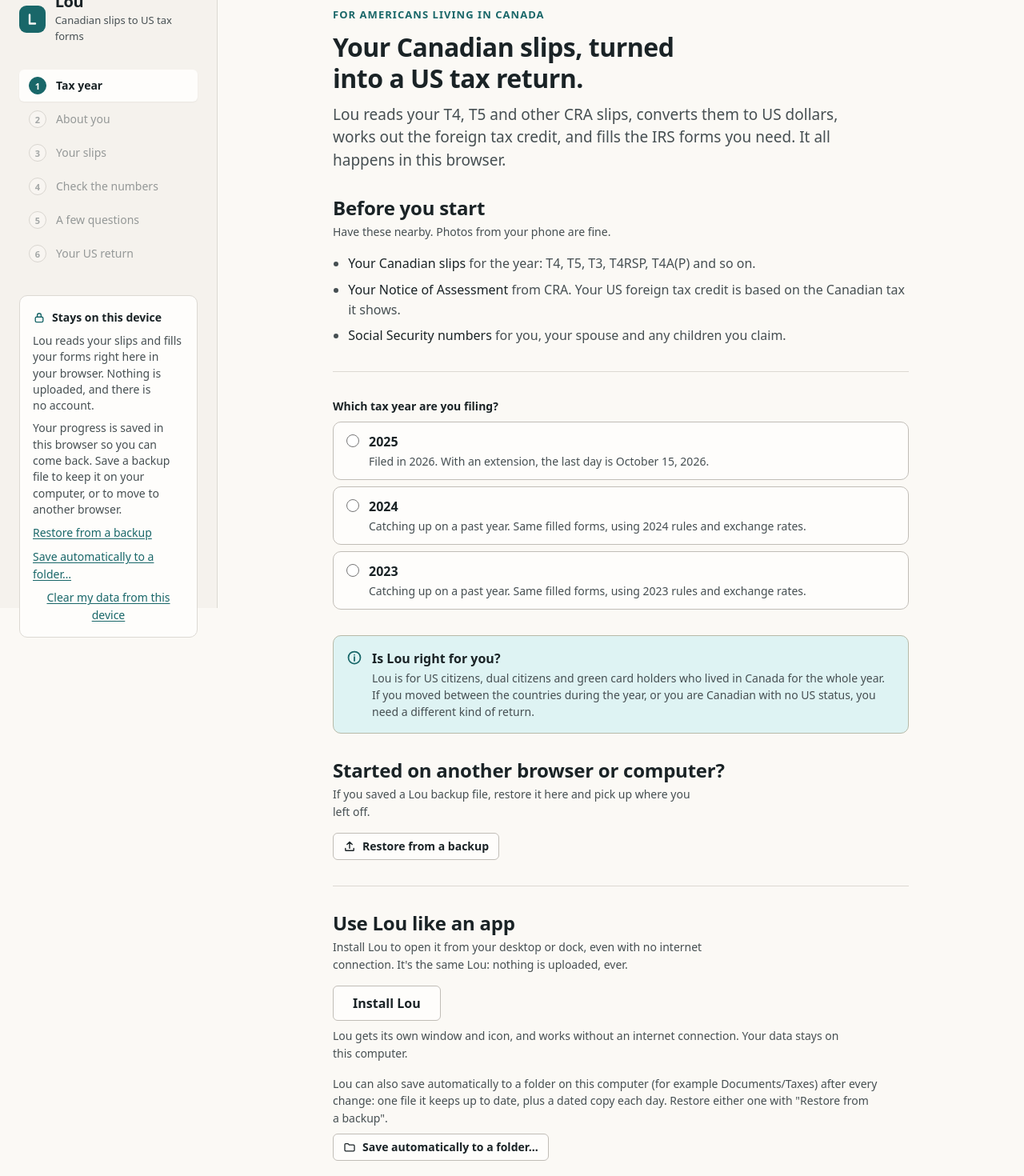
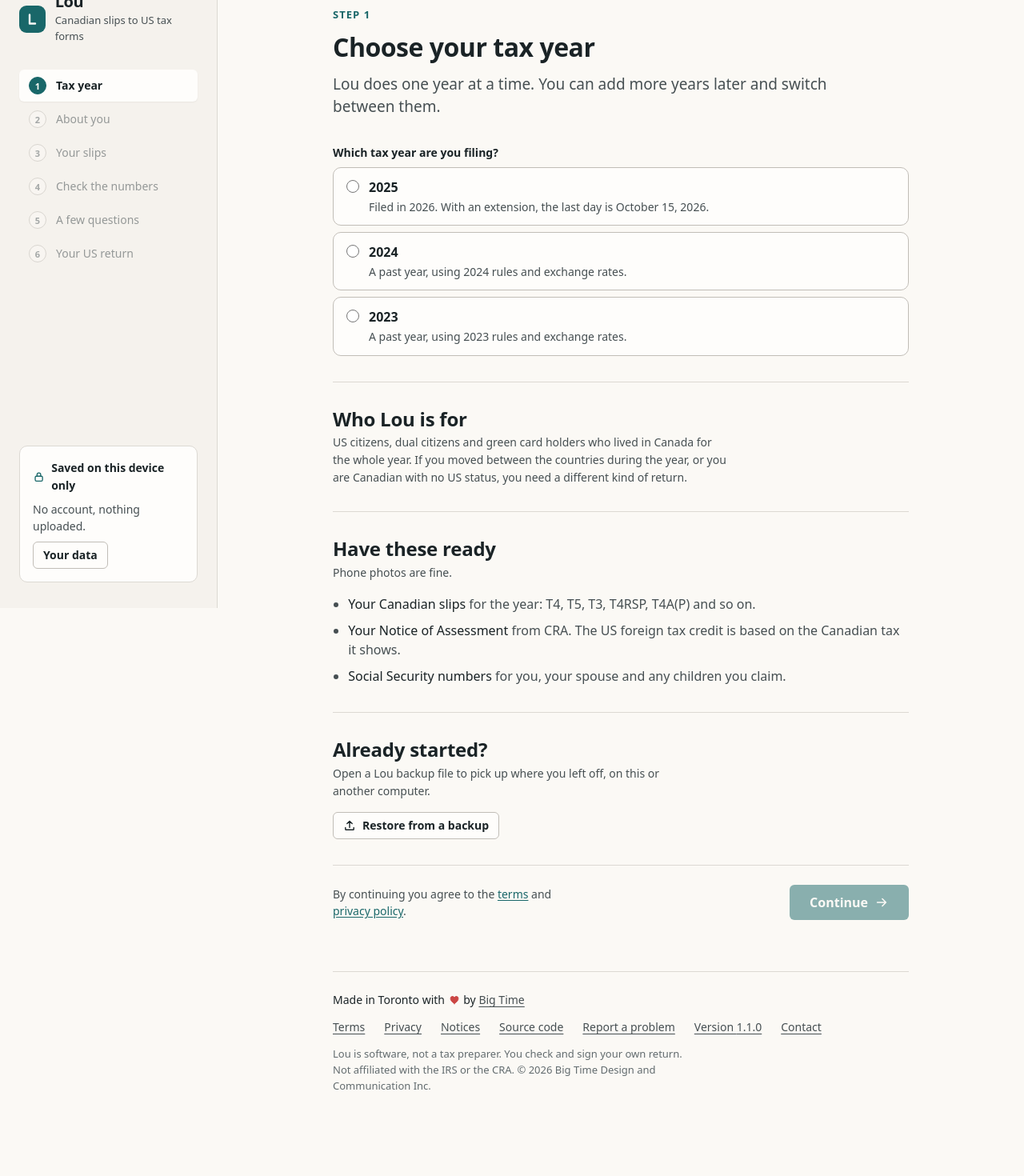
Before and after one commit to karimawad/lou, a React (Vite) app in the folder app/: page / in a window 1280 px wide. Shown: the part 40-1510 px from the top of the page at 80% size. After the commit the page ends 1471 px from the top, so only its background shows below. Built offline with nearby package versions, Linux system fonts and the light colour scheme.

Commit message:
Start page is a functional step; Your data panel replaces the rail box (1.1.0)
Co-Authored-By: Claude Sonnet 5.5 <noreply@anthropic.com>

```diff
--- a/app/package.json
+++ b/app/package.json
@@ -1,7 +1,7 @@
 {
   "name": "lou",
   "private": true,
-  "version": "1.0.4",
+  "version": "1.1.0",
   "type": "module",
   "scripts": {
     "dev": "vite",
--- a/app/scripts/walkthrough.mjs
+++ b/app/scripts/walkthrough.mjs
@@ -26,7 +26,7 @@ async function run(name, viewport) {
   await page.reload();
   await shot('1-start');
   await page.getByRole('radio', { name: new RegExp('^' + (process.env.YEAR ?? '2025')) }).check();
-  await page.getByRole('button', { name: 'Start', exact: true }).click();
+  await page.getByRole('button', { name: 'Continue', exact: true }).click();
 
   await page.getByLabel('First name and middle initial').fill('Sam');
   await page.getByLabel('Last name', { exact: true }).fill('Lee');
--- a/app/src/App.tsx
+++ b/app/src/App.tsx
@@ -1,10 +1,10 @@
 import { useState } from 'react';
 import './app.css';
 import { AppProvider, useApp } from './state/context';
-import { BackupPanel, FolderSync } from './screens/Backup';
-import { InstallLou, PwaBanners } from './screens/Install';
+import { PwaBanners } from './screens/Install';
+import { YourDataCard, YourDataDialog } from './screens/YourData';
 import { STEPS, type AppState, type StepId } from './state/store';
-import { Lock, Mark, Check } from './ui/icons';
+import { Mark, Check } from './ui/icons';
 import { Start } from './screens/Start';
 import { You } from './screens/You';
 import { Slips } from './screens/Slips';
@@ -31,10 +31,10 @@ export function reachable(s: AppState): Record<StepId, boolean> {
 }
 
 function Shell() {
-  const { state, go, openYear, reset } = useApp();
+  const { state, go, openYear } = useApp();
   const can = reachable(state);
   const idx = STEPS.findIndex((x) => x.id === state.step);
-  const [confirmClear, setConfirmClear] = useState(false);
+  const [dataOpen, setDataOpen] = useState(false);
 
   const Screen = { start: Start, you: You, slips: Slips, review: Review, questions: Questions, results: Results }[state.step];
 
@@ -67,22 +67,7 @@ function Shell() {
           </ol>
         </nav>
 
-        <div className="privacy">
-          <div className="privacy-title"><Lock size={16} /> Stays on this device</div>
-          <p>Lou reads your slips and fills your forms right here in your browser. Nothing is uploaded, and there is no account.</p>
-          <p>Your progress is saved in this browser so you can come back. Save a backup file to keep it on your computer, or to move to another browser.</p>
-          <BackupPanel compact />
-          <FolderSync compact />
-          <InstallLou compact />
-          {confirmClear ? (
-            <div style={{ display: 'flex', gap: 'var(--s-3)', alignItems: 'center' }}>
-              <button type="button" className="linkish danger" onClick={async () => { await reset(); setConfirmClear(false); }}>Yes, clear everything</button>
-              <button type="button" className="linkish" onClick={() => setConfirmClear(false)}>Keep it</button>
-            </div>
-          ) : (
-            <button type="button" className="linkish" onClick={() => setConfirmClear(true)}>Clear my data from this device</button>
-          )}
-        </div>
+        <YourDataCard onOpen={() => setDataOpen(true)} />
       </aside>
 
       <div>
@@ -96,6 +81,7 @@ function Shell() {
               </select>
             )}
             <span className="muted">Step {idx + 1} of {STEPS.length} · {STEPS[idx].label}</span>
+            <button type="button" className="linkish" onClick={() => setDataOpen(true)}>Your data</button>
           </div>
           <div className="progress" aria-hidden="true"><span style={{ width: `${((idx + 1) / STEPS.length) * 100}%` }} /></div>
         </header>
@@ -105,6 +91,7 @@ function Shell() {
           <Footer />
         </main>
       </div>
+      <YourDataDialog open={dataOpen} onClose={() => setDataOpen(false)} />
     </div>
   );
 }
--- a/app/src/app.css
+++ b/app/src/app.css
@@ -418,3 +418,39 @@ details.more[open] summary { margin-bottom: var(--s-3); }
 .site-footer-links { display: flex; flex-wrap: wrap; gap: var(--s-2) var(--s-5); }
 .site-footer-fine { font-size: var(--text-xs); color: var(--ink-3); max-width: 62ch; }
 .main > .site-footer { width: 100%; max-width: 720px; margin-left: auto; margin-right: auto; }
+
+/* ---------- Your data (rail card + dialog) ---------- */
+
+.data-card {
+  margin-top: auto;
+  display: grid; gap: var(--s-2); justify-items: start;
+  padding: var(--s-4);
+  border: 1px solid var(--line); border-radius: var(--radius);
+  background: var(--surface);
+  font-size: var(--text-sm);
+}
+.data-card p { margin: 0; color: var(--ink-2); }
+.data-card-title { display: flex; align-items: center; gap: var(--s-2); font-weight: 600; }
+.data-card-title svg { color: var(--accent); }
+
+.data-dialog {
+  width: min(560px, calc(100vw - 32px)); max-height: calc(100dvh - 48px);
+  padding: 0; border: 1px solid var(--line); border-radius: var(--radius-lg);
+  background: var(--surface); color: var(--ink); box-shadow: var(--shadow);
+}
+.data-dialog::backdrop { background: oklch(0.25 0.014 220 / 0.35); }
+.data-dialog-body { display: grid; gap: var(--s-4); padding: var(--s-5); }
+.data-dialog-head { display: flex; align-items: center; justify-content: space-between; gap: var(--s-3); }
+.data-dialog-head h2 { margin: 0; }
+.data-dialog p { margin: 0; }
+.data-section { display: grid; gap: var(--s-2); padding-top: var(--s-4); border-top: 1px solid var(--line); }
+.data-section h3 { margin: 0; font-size: var(--text-base); }
+.data-section .btn-sm { justify-self: start; }
+@media (prefers-reduced-motion: no-preference) {
+  .data-dialog[open] { animation: data-in 160ms var(--ease); }
+  @keyframes data-in { from { opacity: 0; transform: translateY(6px); } }
+}
+@media print { .data-dialog, .data-card { display: none !important; } }
+
+.checklist { margin: 0; padding-left: 1.2em; display: grid; gap: var(--s-2); color: var(--ink-2); }
+.checklist strong { color: var(--ink); font-weight: 500; }
--- a/app/src/screens/Backup.tsx
+++ b/app/src/screens/Backup.tsx
@@ -11,7 +11,7 @@ import { Callout, TextInput } from '../ui/kit';
 type Mode = { kind: 'idle' } | { kind: 'save' } | { kind: 'restore'; text: string; name: string; encrypted: boolean; createdAt: string };
 
 /** `initialFile`: a .lou file the user opened with the installed Lou (goes straight to the restore step). */
-export function BackupPanel({ compact = false, initialFile, onDone }: { compact?: boolean; initialFile?: File; onDone?: () => void }) {
+export function BackupPanel({ compact = false, restoreOnly = false, initialFile, onDone }: { compact?: boolean; restoreOnly?: boolean; initialFile?: File; onDone?: () => void }) {
   const { state, restore } = useApp();
   const [mode, setMode] = useState<Mode>({ kind: 'idle' });
   const [password, setPassword] = useState('');
@@ -68,7 +68,7 @@ export function BackupPanel({ compact = false, initialFile, onDone }: { compact?
     <div className="backup" style={{ display: 'grid', gap: 'var(--s-3)' }}>
       {mode.kind === 'idle' && (
         <div style={{ display: 'flex', gap: compact ? 'var(--s-3)' : 'var(--s-3)', flexWrap: 'wrap', alignItems: 'center' }}>
-          {hasData && <button type="button" className={linkish} onClick={() => { setMessage(null); setMode({ kind: 'save' }); }}>{!compact && <Download size={16} />} Save a backup file</button>}
+          {hasData && !restoreOnly && <button type="button" className={linkish} onClick={() => { setMessage(null); setMode({ kind: 'save' }); }}>{!compact && <Download size={16} />} Save a backup file</button>}
           <button type="button" className={linkish} onClick={() => fileInput.current?.click()}>{!compact && <Upload size={16} />} Restore from a backup</button>
           <input ref={fileInput} type="file" accept=".lou,application/json" hidden onChange={(e) => { void pick(e.target.files?.[0]); e.target.value = ''; }} />
         </div>
--- a/app/src/screens/Install.tsx
+++ b/app/src/screens/Install.tsx
@@ -16,7 +16,7 @@ export function InstallLou({ compact = false }: { compact?: boolean }) {
       ? <button type="button" className="linkish" onClick={() => void installLou()}>Install Lou on this computer</button>
       : (
         <div style={{ display: 'grid', gap: 'var(--s-2)', justifyItems: 'start' }}>
-          <button type="button" className="btn btn-secondary" onClick={() => void installLou()}>Install Lou</button>
+          <button type="button" className="btn btn-secondary btn-sm" onClick={() => void installLou()}>Install Lou</button>
           <p className="small muted">Lou gets its own window and icon, and works without an internet connection. Your data stays on this computer.</p>
         </div>
       );
@@ -34,7 +34,7 @@ export function InstallLou({ compact = false }: { compact?: boolean }) {
   if (hint === 'no-install') return <p className="small muted">{note[hint]}</p>;
   return (
     <div style={{ display: 'grid', gap: 'var(--s-2)', justifyItems: 'start' }}>
-      <button type="button" className="btn btn-secondary" aria-expanded={steps} onClick={() => setSteps((v) => !v)}>Install Lou</button>
+      <button type="button" className="btn btn-secondary btn-sm" aria-expanded={steps} onClick={() => setSteps((v) => !v)}>Install Lou</button>
       <p className="small muted" hidden={!steps} role="status">{note[hint]}</p>
       {!steps && <p className="small muted">Lou gets its own window and icon, and works without an internet connection. Your data stays on this computer.</p>}
     </div>
--- a/app/src/screens/Start.tsx
+++ b/app/src/screens/Start.tsx
@@ -2,44 +2,20 @@ import { useApp } from '../state/context';
 import { switchYear } from '../state/store';
 import { Choices, Callout } from '../ui/kit';
 import { Arrow } from '../ui/icons';
-import { BackupPanel, FolderSync } from './Backup';
-import { InstallLou } from './Install';
-import { installHint, usePwa } from '../pwa';
-import { folderSupported } from '../state/folderSync';
+import { BackupPanel } from './Backup';
 import type { TaxYear } from '../tax/years';
 
 export function Start() {
   const { state, update, go } = useApp();
   const year = state.year;
 
-  const pwa = usePwa();
-  const hint = installHint();
-  // Shown when this browser can install Lou, has install steps to show, or can save to a folder.
-  const appSection = (!pwa.installed && (pwa.canInstall || hint !== null)) || folderSupported();
-
   return (
     <div className="page">
       <div className="head">
-        <p className="eyebrow">For Americans living in Canada</p>
-        <h1 id="main-heading" tabIndex={-1}>Your Canadian slips, turned into a US tax return.</h1>
-        <p className="lede">
-          Lou reads your T4, T5 and other CRA slips, converts them to US dollars, works out the foreign tax
-          credit, and fills the IRS forms you need. It all happens in this browser.
-        </p>
+        <p className="eyebrow">Step 1</p>
+        <h1 id="main-heading" tabIndex={-1}>Choose your tax year</h1>
+        <p className="lede">Lou does one year at a time. You can add more years later and switch between them.</p>
       </div>
-
-      <section className="section">
-        <div className="section-head">
-          <h2>Before you start</h2>
-          <p>Have these nearby. Photos from your phone are fine.</p>
-        </div>
-        <ul style={{ margin: 0, paddingLeft: '1.2em', display: 'grid', gap: 'var(--s-2)', color: 'var(--ink-2)' }}>
-          <li><span style={{ color: 'var(--ink)' }}>Your Canadian slips</span> for the year: T4, T5, T3, T4RSP, T4A(P) and so on.</li>
-          <li><span style={{ color: 'var(--ink)' }}>Your Notice of Assessment</span> from CRA. Your US foreign tax credit is based on the Canadian tax it shows.</li>
-          <li><span style={{ color: 'var(--ink)' }}>Social Security numbers</span> for you, your spouse and any children you claim.</li>
-        </ul>
-      </section>
-
 
       <section className="section">
         <Choices<string>
@@ -48,51 +24,55 @@ export function Start() {
           onChange={(v) => update((s) => ({ ...switchYear(s, Number(v) as TaxYear), step: 'start' }))}
           options={[
             { value: '2025', title: '2025', desc: 'Filed in 2026. With an extension, the last day is October 15, 2026.' },
-            { value: '2024', title: '2024', desc: 'Catching up on a past year. Same filled forms, using 2024 rules and exchange rates.' },
-            { value: '2023', title: '2023', desc: 'Catching up on a past year. Same filled forms, using 2023 rules and exchange rates.' },
+            { value: '2024', title: '2024', desc: 'A past year, using 2024 rules and exchange rates.' },
+            { value: '2023', title: '2023', desc: 'A past year, using 2023 rules and exchange rates.' },
           ]}
         />
         {year && year !== 2025 && (
           <Callout tone="info" title="Catching up on past years">
-            <p>If you are behind on several years, the IRS Streamlined Foreign Offshore procedure lets most people catch up with
-              the last three years of returns (2023, 2024 and 2025) and six years of FBARs, with no penalties. Do one year at a time
-              in Lou; the results page explains the extra certification form the procedure needs.</p>
+            <p>Most people who are behind can use the IRS Streamlined Foreign Offshore procedure: three years of returns (2023, 2024 and 2025)
+              and six years of FBARs, with no penalties. Do one year at a time here. The results page explains the extra certification form it needs.</p>
           </Callout>
         )}
       </section>
 
-      <Callout tone="info" title="Is Lou right for you?">
-        <p>Lou is for US citizens, dual citizens and green card holders who lived in Canada for the whole year. If you moved
-          between the countries during the year, or you are Canadian with no US status, you need a different kind of return.</p>
-      </Callout>
+      <section className="section">
+        <div className="section-head">
+          <h2>Who Lou is for</h2>
+          <p>US citizens, dual citizens and green card holders who lived in Canada for the whole year. If you moved between the
+            countries during the year, or you are Canadian with no US status, you need a different kind of return.</p>
+        </div>
+      </section>
 
       <section className="section">
         <div className="section-head">
-          <h2>Started on another browser or computer?</h2>
-          <p>If you saved a Lou backup file, restore it here and pick up where you left off.</p>
+          <h2>Have these ready</h2>
+          <p>Phone photos are fine.</p>
         </div>
-        <BackupPanel />
+        <ul className="checklist">
+          <li><strong>Your Canadian slips</strong> for the year: T4, T5, T3, T4RSP, T4A(P) and so on.</li>
+          <li><strong>Your Notice of Assessment</strong> from CRA. The US foreign tax credit is based on the Canadian tax it shows.</li>
+          <li><strong>Social Security numbers</strong> for you, your spouse and any children you claim.</li>
+        </ul>
       </section>
 
-      {appSection && <section className="section">
+      <section className="section">
         <div className="section-head">
-          <h2>Use Lou like an app</h2>
-          <p>Install Lou to open it from your desktop or dock, even with no internet connection. It's the same Lou: nothing is uploaded, ever.</p>
+          <h2>Already started?</h2>
+          <p>Open a Lou backup file to pick up where you left off, on this or another computer.</p>
         </div>
-        <InstallLou />
-        <FolderSync />
-      </section>}
-
-      <p className="small muted" style={{ maxWidth: '62ch' }}>
-        Lou is free software, not a tax preparer. It shows its work so you can check every number, and you sign your own return. By using Lou you agree to the{' '}
-        <a href="/legal/terms.html" target="_blank" rel="noopener">terms</a> and{' '}
-        <a href="/legal/privacy.html" target="_blank" rel="noopener">privacy policy</a>.
-      </p>
+        <BackupPanel restoreOnly />
+      </section>
 
       <div className="actions">
+        <p className="small muted" style={{ maxWidth: '46ch', margin: 0 }}>
+          By continuing you agree to the{' '}
+          <a href="/legal/terms.html" target="_blank" rel="noopener">terms</a> and{' '}
+          <a href="/legal/privacy.html" target="_blank" rel="noopener">privacy policy</a>.
+        </p>
         <span className="spacer" />
         <button type="button" className="btn btn-primary" disabled={!year} onClick={() => go('you')}>
-          Start <Arrow size={18} />
+          Continue <Arrow size={18} />
         </button>
       </div>
     </div>
--- /dev/null
+++ b/app/src/screens/YourData.tsx
@@ -0,0 +1,86 @@
+// "Your data": everything about where Lou keeps your information, in one place that works on every screen size.
+// Replaces the long panel that used to sit at the bottom of the left rail (and the sections on the start page).
+
+import { useEffect, useRef, useState } from 'react';
+import { useApp } from '../state/context';
+import { folderSupported } from '../state/folderSync';
+import { installHint, usePwa } from '../pwa';
+import { Lock } from '../ui/icons';
+import { BackupPanel, FolderSync } from './Backup';
+import { InstallLou } from './Install';
+
+/** Small status card for the rail: says where the data lives and opens the full panel. */
+export function YourDataCard({ onOpen }: { onOpen: () => void }) {
+  return (
+    <div className="data-card">
+      <div className="data-card-title"><Lock size={16} /> Saved on this device only</div>
+      <p>No account, nothing uploaded.</p>
+      <button type="button" className="btn btn-secondary btn-sm" onClick={onOpen}>Your data</button>
+    </div>
+  );
+}
+
+export function YourDataDialog({ open, onClose }: { open: boolean; onClose: () => void }) {
+  const ref = useRef<HTMLDialogElement>(null);
+  const { reset } = useApp();
+  const pwa = usePwa();
+  const [confirmClear, setConfirmClear] = useState(false);
+  const canInstallOrHint = !pwa.installed && (pwa.canInstall || installHint() !== null);
+
+  useEffect(() => {
+    const d = ref.current;
+    if (!d) return;
+    if (open && !d.open) d.showModal();
+    if (!open && d.open) d.close();
+    if (!open) setConfirmClear(false);
+  }, [open]);
+
+  return (
+    <dialog ref={ref} className="data-dialog" aria-labelledby="data-title" onClose={onClose}
+      onClick={(e) => { if (e.target === ref.current) onClose(); }}>
+      <div className="data-dialog-body">
+        <div className="data-dialog-head">
+          <h2 id="data-title">Your data</h2>
+          <button type="button" className="btn btn-ghost btn-sm" onClick={onClose}>Close</button>
+        </div>
+        <p className="muted">
+          What you enter and the slips you add are kept in this browser, on this device. Lou has no account and uploads nothing.
+          {' '}<a href="/legal/privacy.html" target="_blank" rel="noopener">Privacy policy</a>
+        </p>
+
+        <section className="data-section">
+          <h3>Back up and restore</h3>
+          <p className="small muted">A backup file holds everything for all years. Use it to move to another browser or computer, or as a safety copy.</p>
+          <BackupPanel onDone={onClose} />
+        </section>
+
+        {folderSupported() && (
+          <section className="data-section">
+            <h3>Save automatically</h3>
+            <FolderSync />
+          </section>
+        )}
+
+        {canInstallOrHint && (
+          <section className="data-section">
+            <h3>Install Lou</h3>
+            <InstallLou />
+          </section>
+        )}
+
+        <section className="data-section">
+          <h3>Clear this device</h3>
+          <p className="small muted">Removes everything Lou saved in this browser. Save a backup first if you want to keep it.</p>
+          {confirmClear ? (
+            <div style={{ display: 'flex', gap: 'var(--s-3)', alignItems: 'center' }}>
+              <button type="button" className="linkish danger" onClick={async () => { await reset(); setConfirmClear(false); onClose(); }}>Yes, clear everything</button>
+              <button type="button" className="linkish" onClick={() => setConfirmClear(false)}>Keep it</button>
+            </div>
+          ) : (
+            <button type="button" className="linkish danger" onClick={() => setConfirmClear(true)}>Clear my data from this device</button>
+          )}
+        </section>
+      </div>
+    </dialog>
+  );
+}
```
Also changed, not shown: app/scripts/pwa-check.cjs (+7 -3 lines), 1 other file (tests, documents, lock files or other folders).
